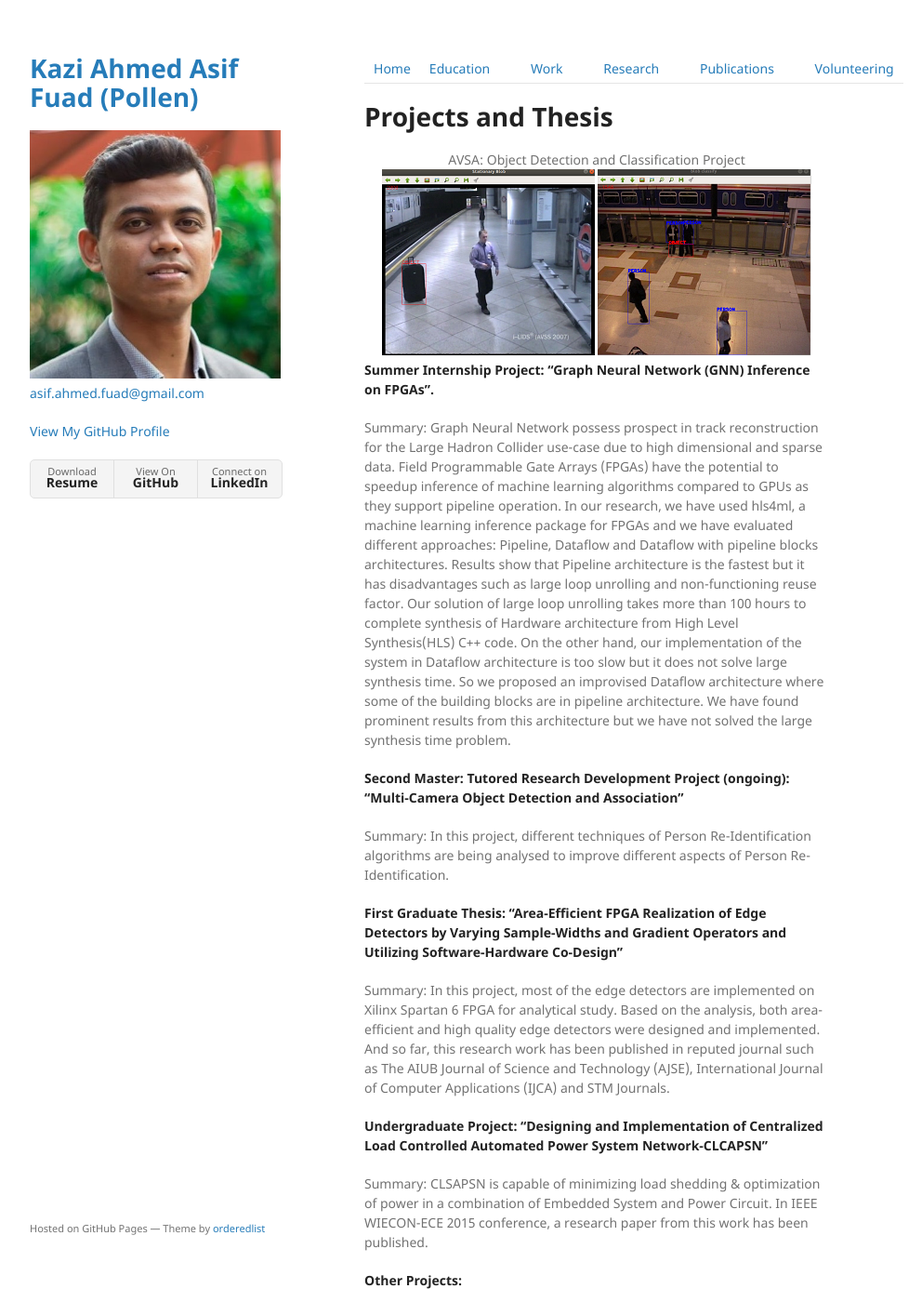
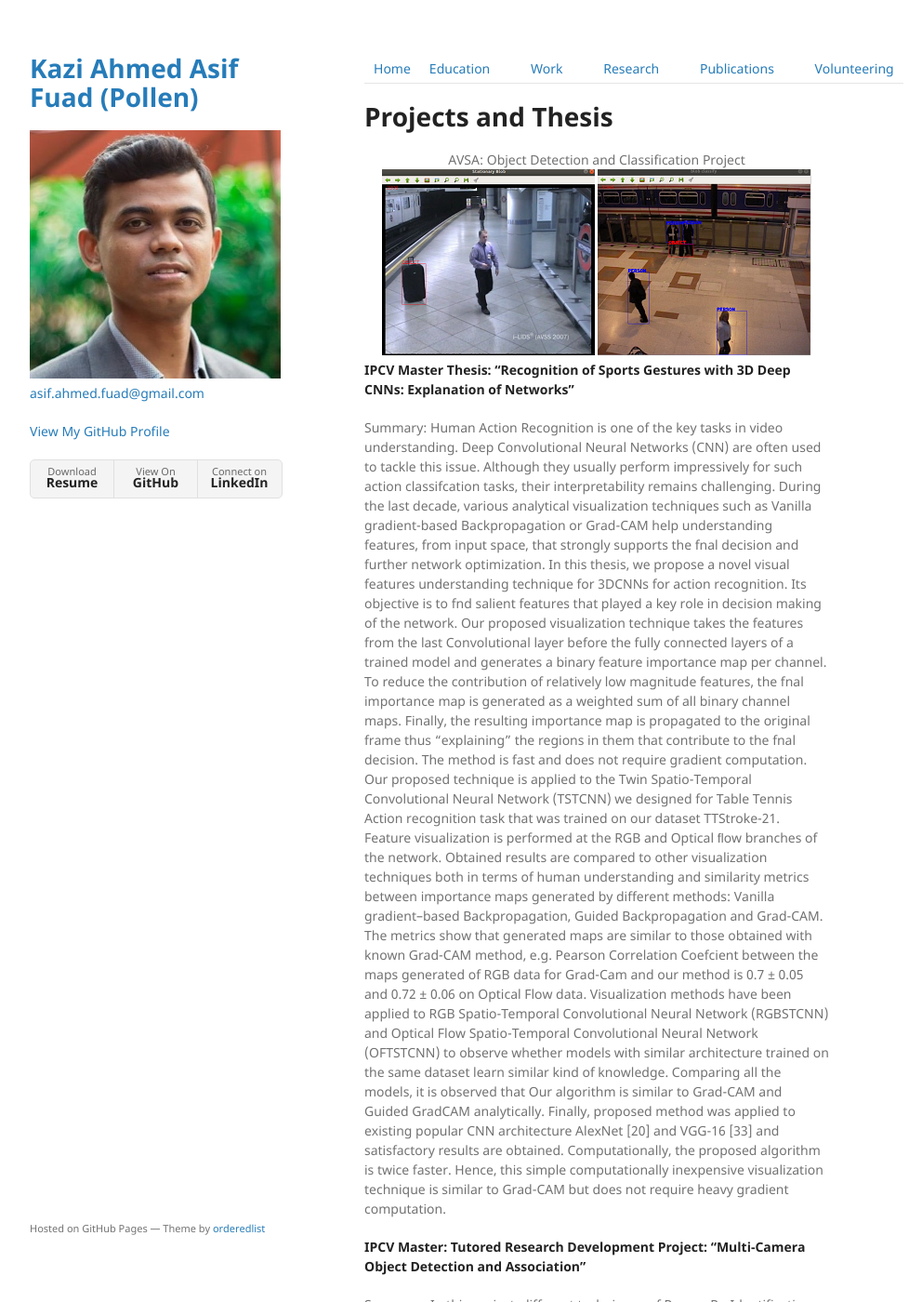
Before and after one commit to asifahmedfuad/asifahmedfuad.github.io, a Jekyll site: the page built from projects.md, in a window 1280 px wide and 1400 px high. Shown: the whole window at 93% size, without its empty margins (178-1170 px from the left). Built offline with Jekyll 4.4.1, drawn with Linux system fonts in a browser that asks for light colours; some of the changed text lies outside the part shown.

Commit message:
Updated on September 28, 2020

```diff
--- a/projects.md
+++ b/projects.md
@@ -8,12 +8,28 @@ layout: default
 <img src="/assets/img/avsa11.png" alt="AVSA 1">
 <img src="/assets/img/avsa12.png" alt="AVSA 2">
 </center>
-**Summer Internship Project:
-“Graph Neural Network (GNN) Inference on FPGAs”.**
 
-Summary: Graph Neural Network possess prospect in track reconstruction for the Large Hadron Collider use-case due to high dimensional and sparse data. Field Programmable Gate Arrays (FPGAs) have the potential to speedup inference of machine learning algorithms compared to GPUs as they support pipeline operation. In our research, we have used hls4ml, a machine learning inference package for FPGAs and we have evaluated different approaches: Pipeline, Dataflow and Dataflow with pipeline blocks architectures. Results show that Pipeline architecture is the fastest but it has disadvantages such as large loop unrolling and non-functioning reuse factor. Our solution of large loop unrolling takes more than 100 hours to complete synthesis of Hardware architecture from High Level Synthesis(HLS) C++ code. On the other hand, our implementation of the system in Dataflow architecture is too slow but it does not solve large synthesis time. So we proposed an improvised Dataflow architecture where some of the building blocks are in pipeline architecture. We have found prominent results from this architecture but we have not solved the large synthesis time problem.
+**IPCV Master Thesis: “Recognition of Sports Gestures with 3D Deep CNNs: Explanation of Networks”**
 
-**Second Master: Tutored Research Development Project (ongoing): “Multi-Camera Object Detection and Association”**
+Summary: Human Action Recognition is one of the key tasks in video understanding. Deep Convolutional Neural Networks (CNN) are often used to tackle this issue. Although they usually perform
+impressively for such action classifcation tasks, their interpretability remains challenging. During the last decade, various analytical visualization techniques such as Vanilla gradient-based
+Backpropagation or Grad-CAM help understanding features, from input space, that strongly supports the fnal decision and further network optimization.
+In this thesis, we propose a novel visual features understanding technique for 3DCNNs for action recognition. Its objective is to fnd salient features that played a key role in decision
+making of the network. Our proposed visualization technique takes the features from the last Convolutional layer before the fully connected layers of a trained model and generates a binary
+feature importance map per channel. To reduce the contribution of relatively low magnitude features, the fnal importance map is generated as a weighted sum of all binary channel maps.
+Finally, the resulting importance map is propagated to the original frame thus “explaining” the regions in them that contribute to the fnal decision. The method is fast and does not require
+gradient computation.
+Our proposed technique is applied to the Twin Spatio-Temporal Convolutional Neural Network (TSTCNN) we designed for Table Tennis Action recognition task that was trained on our dataset
+TTStroke-21. Feature visualization is performed at the RGB and Optical ﬂow branches of the network. Obtained results are compared to other visualization techniques both in terms of human
+understanding and similarity metrics between importance maps generated by diﬀerent methods: Vanilla gradient–based Backpropagation, Guided Backpropagation and Grad-CAM. The metrics
+show that generated maps are similar to those obtained with known Grad-CAM method, e.g. Pearson Correlation Coefcient between the maps generated of RGB data for Grad-Cam and our
+method is 0.7 ± 0.05 and 0.72 ± 0.06 on Optical Flow data. Visualization methods have been applied to RGB Spatio-Temporal Convolutional Neural Network (RGBSTCNN) and Optical
+Flow Spatio-Temporal Convolutional Neural Network (OFTSTCNN) to observe whether models with similar architecture trained on the same dataset learn similar kind of knowledge. Comparing
+all the models, it is observed that Our algorithm is similar to Grad-CAM and Guided GradCAM analytically. Finally, proposed method was applied to existing popular CNN architecture
+AlexNet [20] and VGG-16 [33] and satisfactory results are obtained. Computationally, the proposed algorithm is twice faster. Hence, this simple computationally inexpensive visualization
+technique is similar to Grad-CAM but does not require heavy gradient computation.
+
+**IPCV Master: Tutored Research Development Project: “Multi-Camera Object Detection and Association”**
 
 Summary: In this project, different techniques of Person Re-Identification algorithms are being analysed to improve different aspects of Person Re-Identification.
 
@@ -25,6 +41,11 @@ Summary: In this project, most of the edge detectors are implemented on Xilinx S
 
 Summary: CLSAPSN is capable of minimizing load shedding & optimization of power in a combination of Embedded System and Power Circuit. In IEEE WIECON-ECE 2015 conference, a research paper from this work has been published.
 
+**Summer Internship Project:
+“Graph Neural Network (GNN) Inference on FPGAs”.**
+
+Summary: Graph Neural Network possess prospect in track reconstruction for the Large Hadron Collider use-case due to high dimensional and sparse data. Field Programmable Gate Arrays (FPGAs) have the potential to speedup inference of machine learning algorithms compared to GPUs as they support pipeline operation. In our research, we have used hls4ml, a machine learning inference package for FPGAs and we have evaluated different approaches: Pipeline, Dataflow and Dataflow with pipeline blocks architectures. Results show that Pipeline architecture is the fastest but it has disadvantages such as large loop unrolling and non-functioning reuse factor. Our solution of large loop unrolling takes more than 100 hours to complete synthesis of Hardware architecture from High Level Synthesis(HLS) C++ code. On the other hand, our implementation of the system in Dataflow architecture is too slow but it does not solve large synthesis time. So we proposed an improvised Dataflow architecture where some of the building blocks are in pipeline architecture. We have found prominent results from this architecture but we have not solved the large synthesis time problem.
+
 **Other Projects:**
 
 ▪	FPGA & Microcontroller based Data Acquisition System using Two-Wire Serial communication. -Using Spartan 6 FPGA.
```
Also changed, not shown: education.md (+1 -1 lines), experience.md (+11 -0 lines), index.md (+3 -1 lines), publications.md (+2 -1 lines), assets/img/LABRI_BIG.png (added), assets/img/LABRI_small.png (added), assets/img/logo_labri2.jpg (added).
